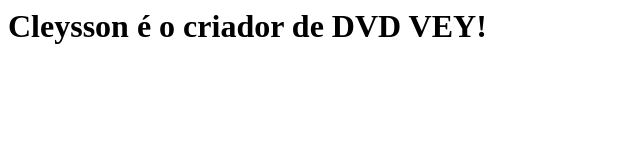
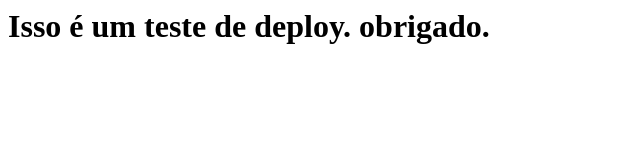
Before and after one commit to emprelog/teste-deploy, a plain HTML site: page index.html in a window 1280 px wide. Shown: the whole page, without its empty margins (0-640 px from the left). Drawn offline with Linux system fonts and the light colour scheme.

Commit message:
novo commit 2

```diff
--- a/index.html
+++ b/index.html
@@ -1 +1 @@
-<h1>Cleysson é o criador de DVD VEY!</h1
+<h1>Isso é um teste de deploy. obrigado.</h1
```
Also changed, not shown: 1 other file.
